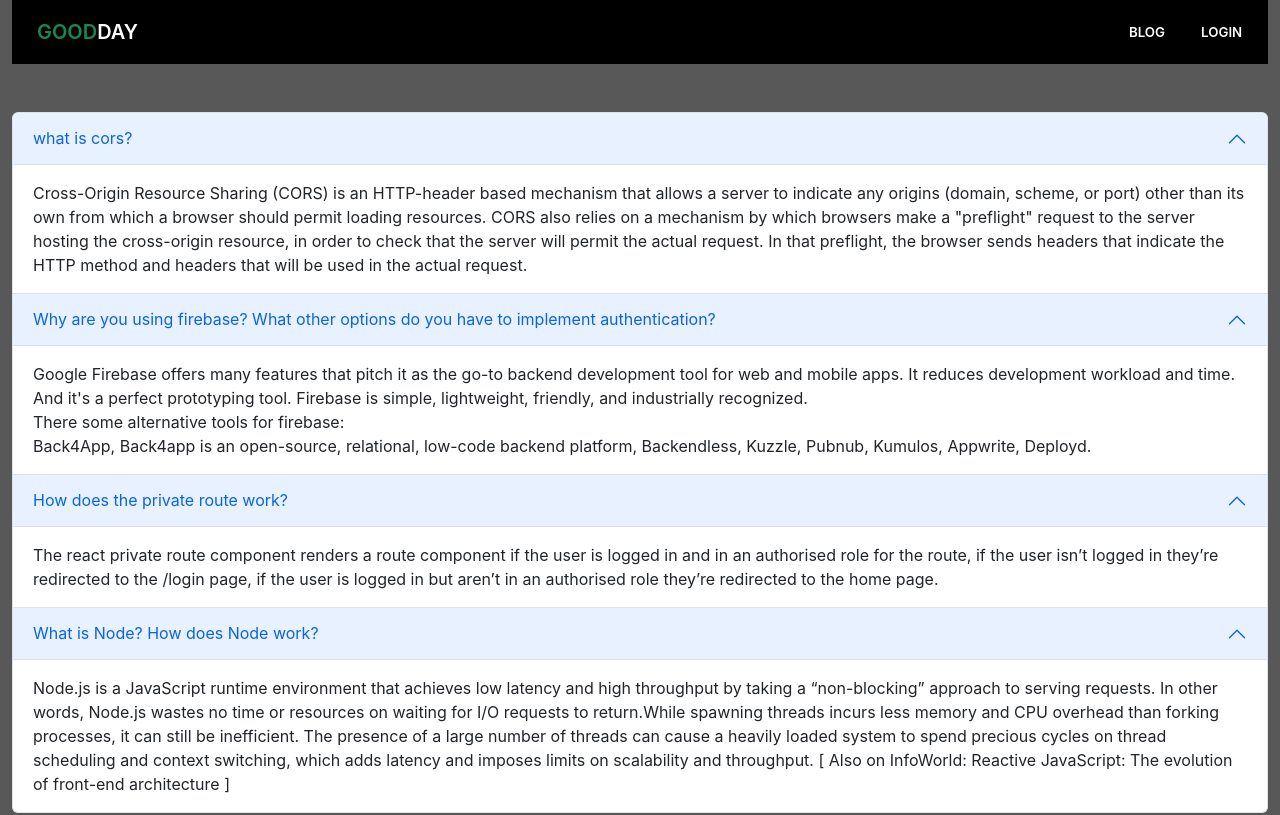
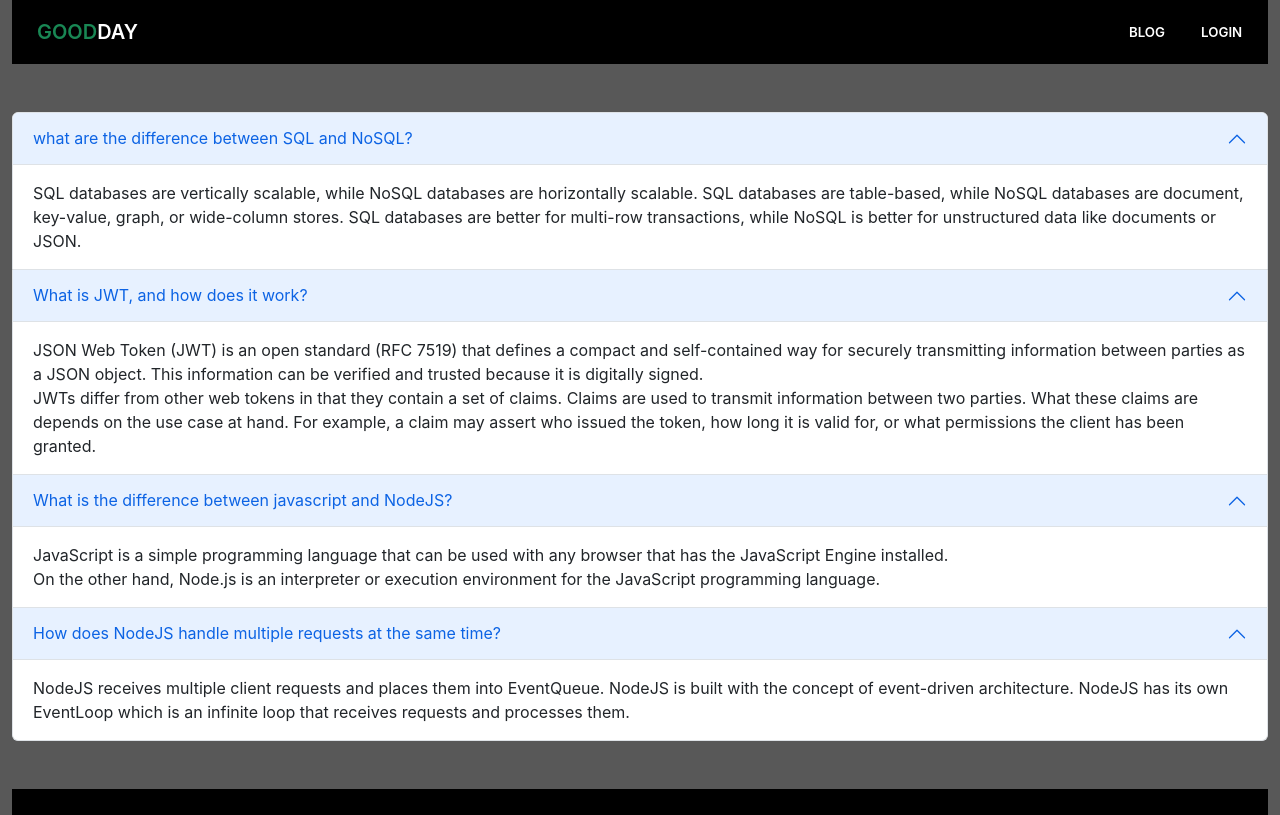
Before and after one commit to mitulchy07/food-review-client-side, a React (Create React App) app: page /blog in a window 1280 px wide. Shown: the top 815 px of the page. Built offline with nearby package versions, Linux system fonts and the light colour scheme; no server answers.

Commit message:
blog updated

```diff
--- a/src/Pages/Shared/Blogs/Blogs.js
+++ b/src/Pages/Shared/Blogs/Blogs.js
@@ -6,58 +6,53 @@ const Blogs = () => {
     <div className='my-5'>
       <Accordion defaultActiveKey='0'>
         <Accordion.Item eventKey='0'>
-          <Accordion.Header>what is cors?</Accordion.Header>
+          <Accordion.Header>
+            what are the difference between SQL and NoSQL?
+          </Accordion.Header>
           <Accordion.Body>
-            Cross-Origin Resource Sharing (CORS) is an HTTP-header based
-            mechanism that allows a server to indicate any origins (domain,
-            scheme, or port) other than its own from which a browser should
-            permit loading resources. CORS also relies on a mechanism by which
-            browsers make a "preflight" request to the server hosting the
-            cross-origin resource, in order to check that the server will permit
-            the actual request. In that preflight, the browser sends headers
-            that indicate the HTTP method and headers that will be used in the
-            actual request.
+            SQL databases are vertically scalable, while NoSQL databases are
+            horizontally scalable. SQL databases are table-based, while NoSQL
+            databases are document, key-value, graph, or wide-column stores. SQL
+            databases are better for multi-row transactions, while NoSQL is
+            better for unstructured data like documents or JSON.
           </Accordion.Body>
         </Accordion.Item>
         <Accordion.Item eventKey='0'>
           <Accordion.Header>
-            Why are you using firebase? What other options do you have to
-            implement authentication?
+            What is JWT, and how does it work?
           </Accordion.Header>
           <Accordion.Body>
-            Google Firebase offers many features that pitch it as the go-to
-            backend development tool for web and mobile apps. It reduces
-            development workload and time. And it's a perfect prototyping tool.
-            Firebase is simple, lightweight, friendly, and industrially
-            recognized. <br />
-            There some alternative tools for firebase: <br />
-            Back4App, Back4app is an open-source, relational, low-code backend
-            platform, Backendless, Kuzzle, Pubnub, Kumulos, Appwrite, Deployd.
+            JSON Web Token (JWT) is an open standard (RFC 7519) that defines a
+            compact and self-contained way for securely transmitting information
+            between parties as a JSON object. This information can be verified
+            and trusted because it is digitally signed. <br />
+            JWTs differ from other web tokens in that they contain a set of
+            claims. Claims are used to transmit information between two parties.
+            What these claims are depends on the use case at hand. For example,
+            a claim may assert who issued the token, how long it is valid for,
+            or what permissions the client has been granted.
           </Accordion.Body>
         </Accordion.Item>
         <Accordion.Item eventKey='0'>
-          <Accordion.Header>How does the private route work?</Accordion.Header>
+          <Accordion.Header>
+            What is the difference between javascript and NodeJS?
+          </Accordion.Header>
           <Accordion.Body>
-            The react private route component renders a route component if the
-            user is logged in and in an authorised role for the route, if the
-            user isn’t logged in they’re redirected to the /login page, if the
-            user is logged in but aren’t in an authorised role they’re
-            redirected to the home page.
+            JavaScript is a simple programming language that can be used with
+            any browser that has the JavaScript Engine installed. <br /> On the
+            other hand, Node.js is an interpreter or execution environment for
+            the JavaScript programming language.
           </Accordion.Body>
         </Accordion.Item>
         <Accordion.Item eventKey='0'>
-          <Accordion.Header>What is Node? How does Node work?</Accordion.Header>
+          <Accordion.Header>
+            How does NodeJS handle multiple requests at the same time?
+          </Accordion.Header>
           <Accordion.Body>
-            Node.js is a JavaScript runtime environment that achieves low
-            latency and high throughput by taking a “non-blocking” approach to
-            serving requests. In other words, Node.js wastes no time or
-            resources on waiting for I/O requests to return.While spawning
-            threads incurs less memory and CPU overhead than forking processes,
-            it can still be inefficient. The presence of a large number of
-            threads can cause a heavily loaded system to spend precious cycles
-            on thread scheduling and context switching, which adds latency and
-            imposes limits on scalability and throughput. [ Also on InfoWorld:
-            Reactive JavaScript: The evolution of front-end architecture ]
+            NodeJS receives multiple client requests and places them into
+            EventQueue. NodeJS is built with the concept of event-driven
+            architecture. NodeJS has its own EventLoop which is an infinite loop
+            that receives requests and processes them.
           </Accordion.Body>
         </Accordion.Item>
       </Accordion>
```
